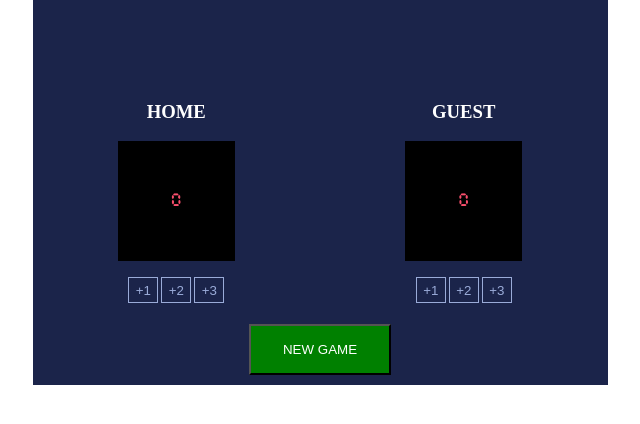
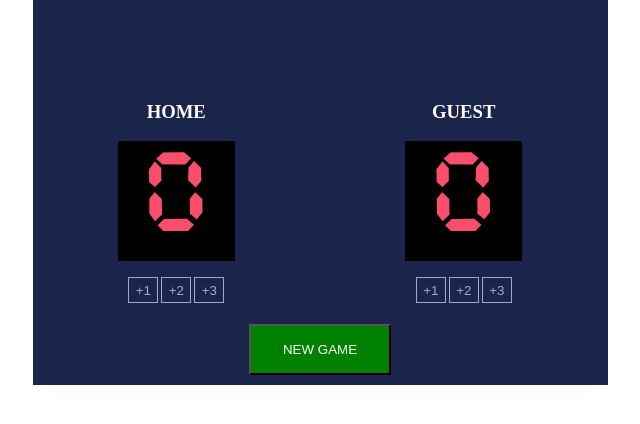
Before and after one commit to JF451/ScoreboardProject, a website built with Vite: page index.html in a window 1280 px wide. Shown: the top 424 px of the page, without its empty margins (320-960 px from the left). Built offline with nearby package versions, Linux system fonts and the light colour scheme; files whose address does not match are found by name.

Commit message:
Fixed Sizing

```diff
--- a/index.css
+++ b/index.css
@@ -4,7 +4,7 @@ body {
 
 @font-face {
     font-family: 'MyWebFont';
-    src: url('/Scrim-s04k019/CursedTimerUlil-Aznm.ttf');
+    src: url('CursedTimerUlil-Aznm.ttf');
   }
 
 
@@ -51,6 +51,7 @@ body {
     line-height: 126.7;
 
     margin-bottom: 1rem;
+    font-size: 100px;
 }
 
 .buttons {
```
